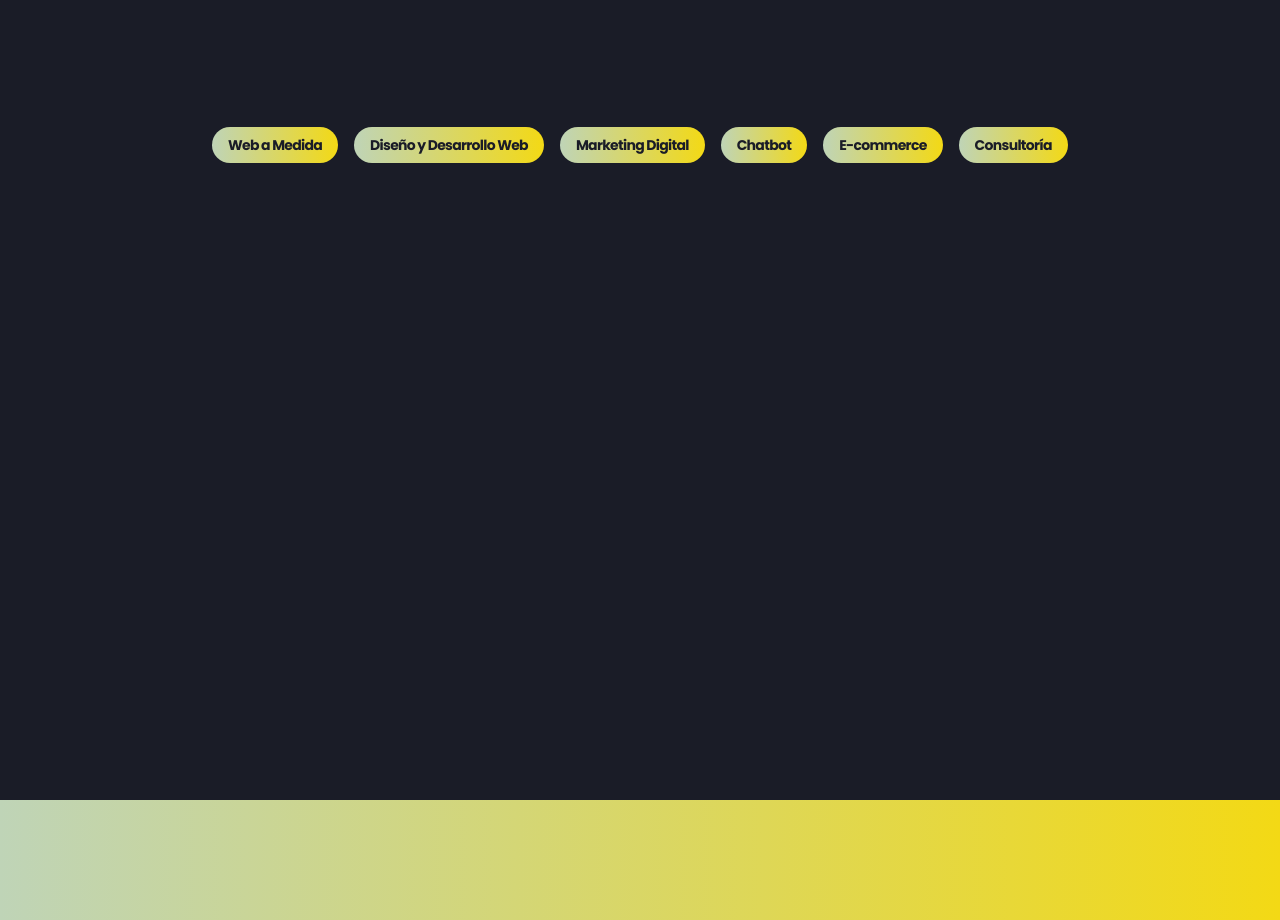
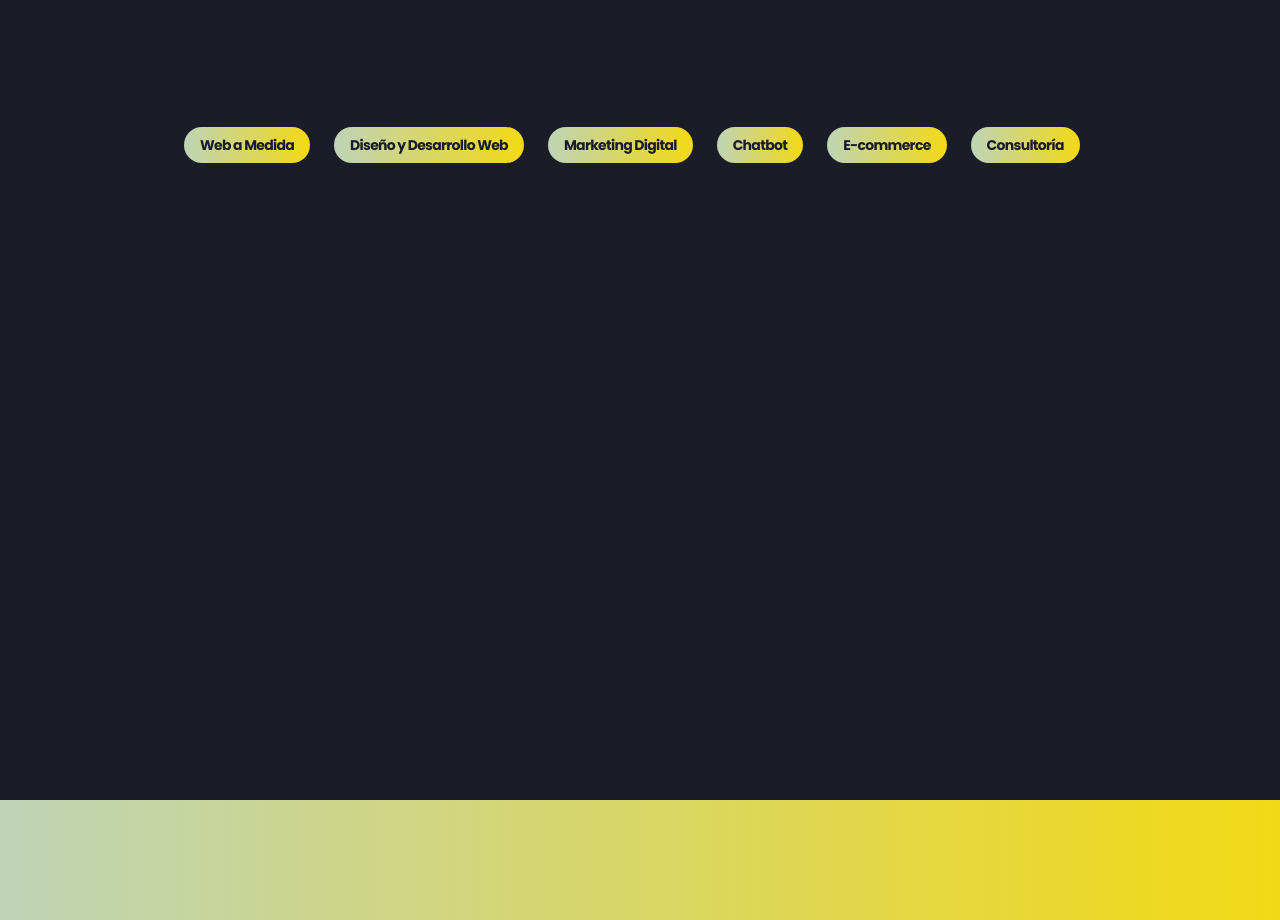
Before and after one commit to ljara23/digitalbro, a React (Vite) app: page / in a window 1280 px wide. Shown: the part 800-1720 px from the top of the page. Built offline with nearby package versions, Linux system fonts and the light colour scheme.

Commit message:
update inicio - space in button and text on pr slide

```diff
--- a/src/Pages/Inicio.jsx
+++ b/src/Pages/Inicio.jsx
@@ -142,7 +142,7 @@ export default function Inicio(){
                             src={slider1}
                             className="h-[80vh] z-0 absolute left-0 right-0 top-1/2 transform -translate-y-1/2 opacity-50 rounded-[25px]"
                         />
-                        <div className="rounded-[25px] text-jade z-10">
+                        <div className="rounded-[25px] text-jade z-10 lg:p-0 p-4">
                             <div className="lg:text-6xl xl:text-8xl text-4xl font-extraBold tracking-normal leading-2 tracking-tighter text-right">
                                 <p>
                                     impulsamos<br></br>transformamos<br></br>tu marca
@@ -160,22 +160,22 @@ export default function Inicio(){
             <section className="container m-auto min-h-screen flex flex-col justify-center items-center z-10" id="services">
                 <div className="mb-8 xl:h-[10vh]">
                     <ul className="flex flex-wrap -mb-px text-sm justify-center items-center" id="default-tab" data-tabs-toggle="#default-tab-content" role="tablist">
-                        <li className="me-4" role="presentation">
+                        <li className="me-4 p-1" role="presentation">
                             <button className="inline-block px-4 py-2 bg-gradient-to-r from-jade to-duck rounded-[25px] text-darknight z-20 font-bold tracking-tighter hover:-translate-y-1 hover:scale-105 duration-200 xl:text-2xl text-md" id="web-a-medida-tab" data-tabs-target="#web-a-medida" type="button" role="tab" aria-controls="web-a-medida" aria-selected="false">Web a Medida</button>
                         </li>
-                        <li className="me-4" role="presentation">
+                        <li className="me-4 p-1" role="presentation">
                             <button className="inline-block px-4 py-2 bg-gradient-to-r from-jade to-duck rounded-[25px] text-darknight z-20 font-bold tracking-tighter hover:-translate-y-1 hover:scale-105 duration-200 xl:text-2xl text-md" id="diseno-y-desarrollo-web-tab" data-tabs-target="#diseno-y-desarrollo-web" type="button" role="tab" aria-controls="diseno-y-desarrollo-web" aria-selected="false">Diseño y Desarrollo Web</button>
                         </li>
-                        <li className="me-4" role="presentation">
+                        <li className="me-4 p-1" role="presentation">
                             <button className="inline-block px-4 py-2 bg-gradient-to-r from-jade to-duck rounded-[25px] text-darknight z-20 font-bold tracking-tighter hover:-translate-y-1 hover:scale-105 duration-200 xl:text-2xl text-md" id="marketing-digital-tab" data-tabs-target="#marketing-digital" type="button" role="tab" aria-controls="marketing-digital" aria-selected="false">Marketing Digital</button>
                         </li>
-                        <li className="me-4" role="presentation">
+                        <li className="me-4 p-1" role="presentation">
                             <button className="inline-block px-4 py-2 bg-gradient-to-r from-jade to-duck rounded-[25px] text-darknight z-20 font-bold tracking-tighter hover:-translate-y-1 hover:scale-105 duration-200 xl:text-2xl text-md" id="chatbot-tab" data-tabs-target="#chatbot" type="button" role="tab" aria-controls="chatbot" aria-selected="false">Chatbot</button>
                         </li>
-                        <li className="me-4" role="presentation">
+                        <li className="me-4 p-1" role="presentation">
                             <button className="inline-block px-4 py-2 bg-gradient-to-r from-jade to-duck rounded-[25px] text-darknight z-20 font-bold tracking-tighter hover:-translate-y-1 hover:scale-105 duration-200 xl:text-2xl text-md" id="ecommerce-tab" data-tabs-target="#ecommerce" type="button" role="tab" aria-controls="ecommerce" aria-selected="false">E-commerce</button>
                         </li>
-                        <li role="presentation">
+                        <li className="me-4 p-1" role="presentation">
                             <button className="inline-block px-4 py-2 bg-gradient-to-r from-jade to-duck rounded-[25px] text-darknight z-20 font-bold tracking-tighter hover:-translate-y-1 hover:scale-105 duration-200 xl:text-2xl text-md" id="consultoria-tab" data-tabs-target="#consultoria" type="button" role="tab" aria-controls="consultoria" aria-selected="false">Consultoría</button>
                         </li>
                     </ul>
```
